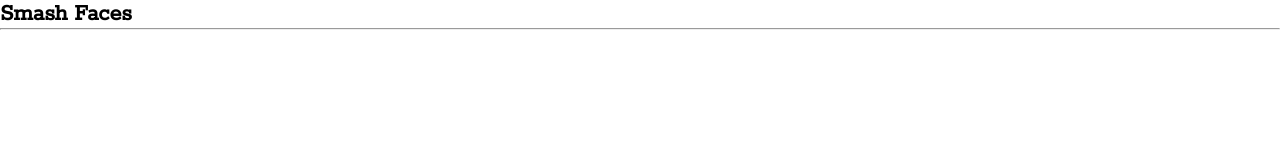
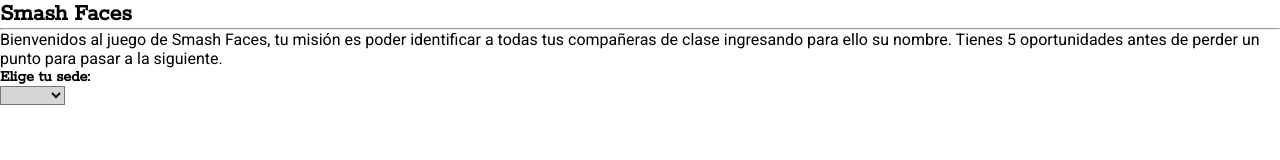
Before and after one commit to unakame/leccion-41-smash-faces, a plain HTML site: page index.html in a window 1280 px wide. Drawn offline with Linux system fonts and the light colour scheme.

Commit message:
last commit at class

```diff
--- a/assets/css/main.css
+++ b/assets/css/main.css
@@ -3,6 +3,16 @@
   padding: 0;
 }
 
-h2{
+h2,
+h4{
   font-family: 'Rokkitt', sans-serif;
 }
+
+p{
+  font-family: 'Roboto', sans-serif;
+}
+
+select,
+option{
+  background-color: #cccc;
+}
--- a/index.html
+++ b/index.html
@@ -11,6 +11,13 @@
 <body>
   <h2>Smash Faces</h2>
   <hr>
+  <p>Bienvenidos al juego de Smash Faces, tu misión es poder identificar a todas tus compañeras de clase ingresando para ello su nombre. Tienes 5 oportunidades antes de perder un punto para pasar a la siguiente.</p>
+  <h4>Elige tu sede: </h4>
+  <select>
+    <option hidden value=""></option>
+    <option value="lima">Lima</option>
+    <option value="mexico">México</option>
+  </select>
   <script src="Materiales\js\mexico.js"></script>
   <script src="Materiales\js\peru.js"></script>
 </body>
```
